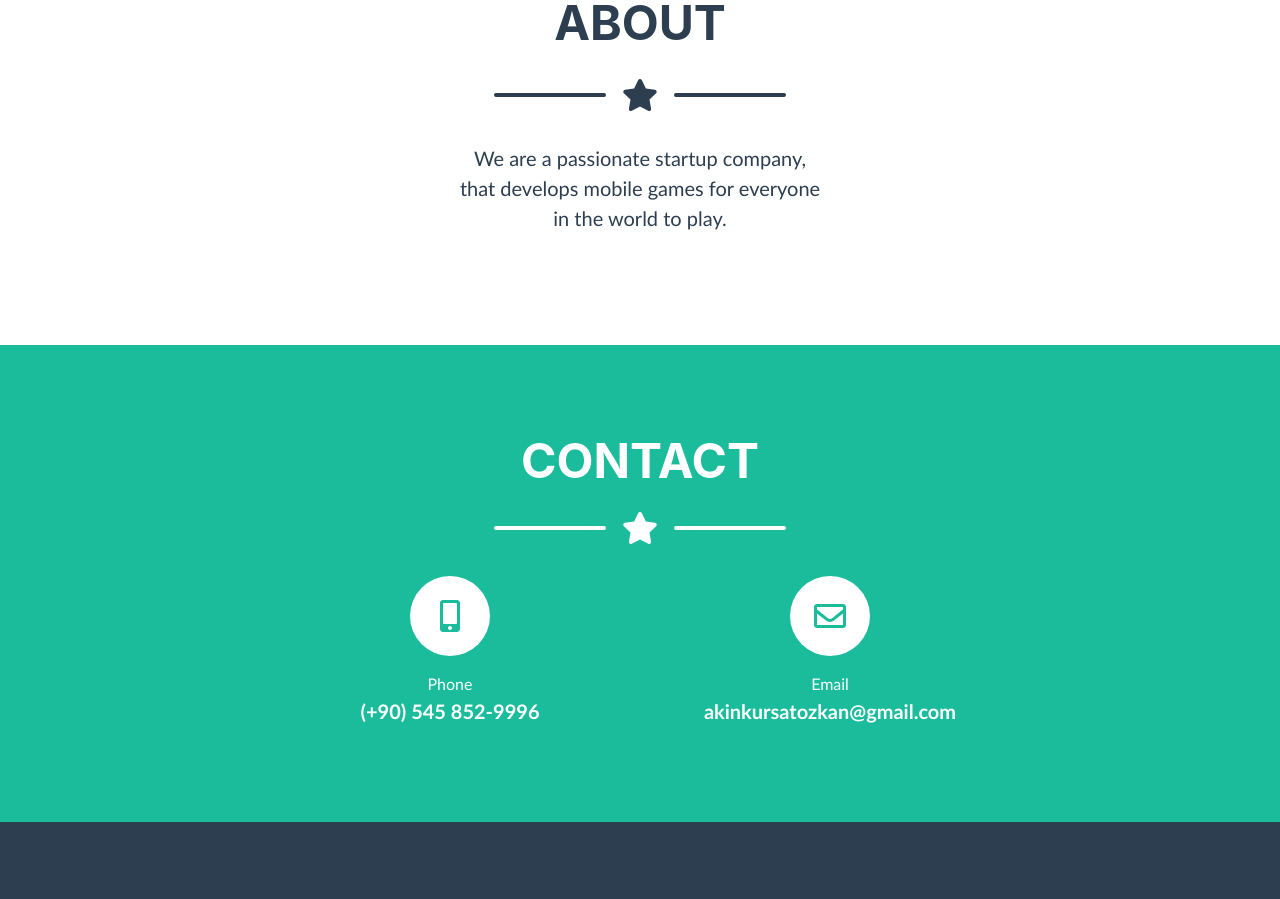
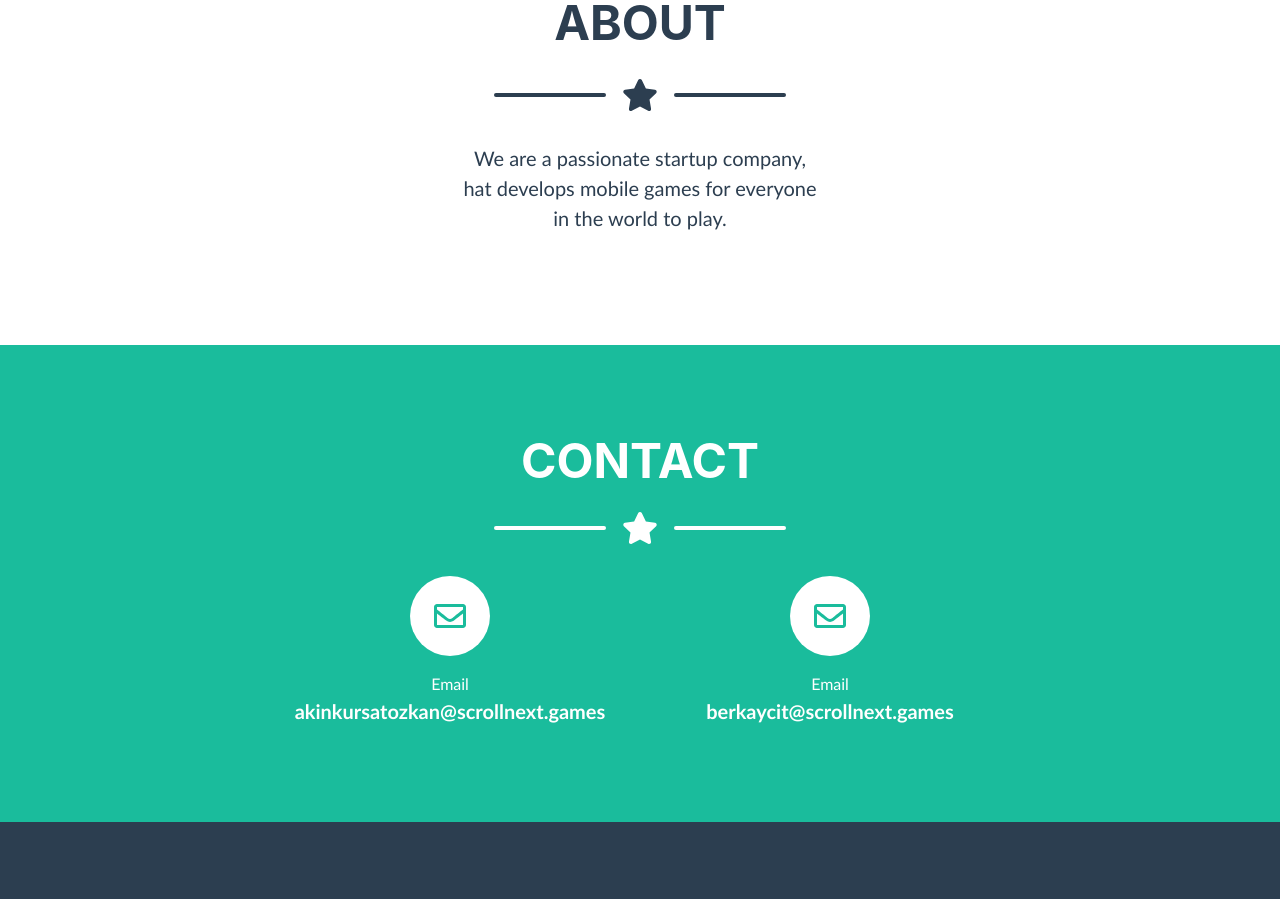
Before and after one commit to scroll-next/scroll-next.github.io, a plain HTML site: page index.html in a window 1280 px wide. Shown: the part 747-1646 px from the top of the page. Drawn offline with nearby package versions, Linux system fonts and the light colour scheme; a web font is replaced by a local one.

Commit message:
UPDATED app-ads

```diff
--- a/index.html
+++ b/index.html
@@ -58,7 +58,7 @@
                 </div>
 
                 <div class="text-center">
-                    <p class="pre-wrap lead">We are a passionate startup company,<br/>that develops mobile games for everyone<br/>in the world to play.</p>
+                    <p class="pre-wrap lead">We are a passionate startup company,<br/>hat develops mobile games for everyone<br/>in the world to play.</p>
                 </div>
             </div>
         </section>
@@ -78,15 +78,14 @@
                 <div class="row justify-content-center">
                     <div class="col-lg-4">
                         <div class="d-flex flex-column align-items-center">
-                            <div class="icon-contact mb-3"><i class="fas fa-mobile-alt"></i></div>
-                            <div class="text-white">Phone</div>
-                            <div class="lead font-weight-bold text-white">(+90) 545 852-9996</div>
+                            <div class="icon-contact mb-3"><i class="far fa-envelope"></i></div>
+                            <div class="text-white">Email</div><a class="lead font-weight-bold text-white" href="mailto:akinkursatozkan@scrollnext.games">akinkursatozkan@scrollnext.games</a>
                         </div>
                     </div>
                     <div class="col-lg-4">
                         <div class="d-flex flex-column align-items-center">
                             <div class="icon-contact mb-3"><i class="far fa-envelope"></i></div>
-                            <div class="text-white">Email</div><a class="lead font-weight-bold text-white" href="mailto:akinkursatozkan@gmail.com">akinkursatozkan@gmail.com</a>
+                            <div class="text-white">Email</div><a class="lead font-weight-bold text-white" href="mailto:berkaycit@scrollnext.games">berkaycit@scrollnext.games</a>
                         </div>
                     </div>
                 </div>
```
Also changed, not shown: app-ads.txt (added), 1 other file.
